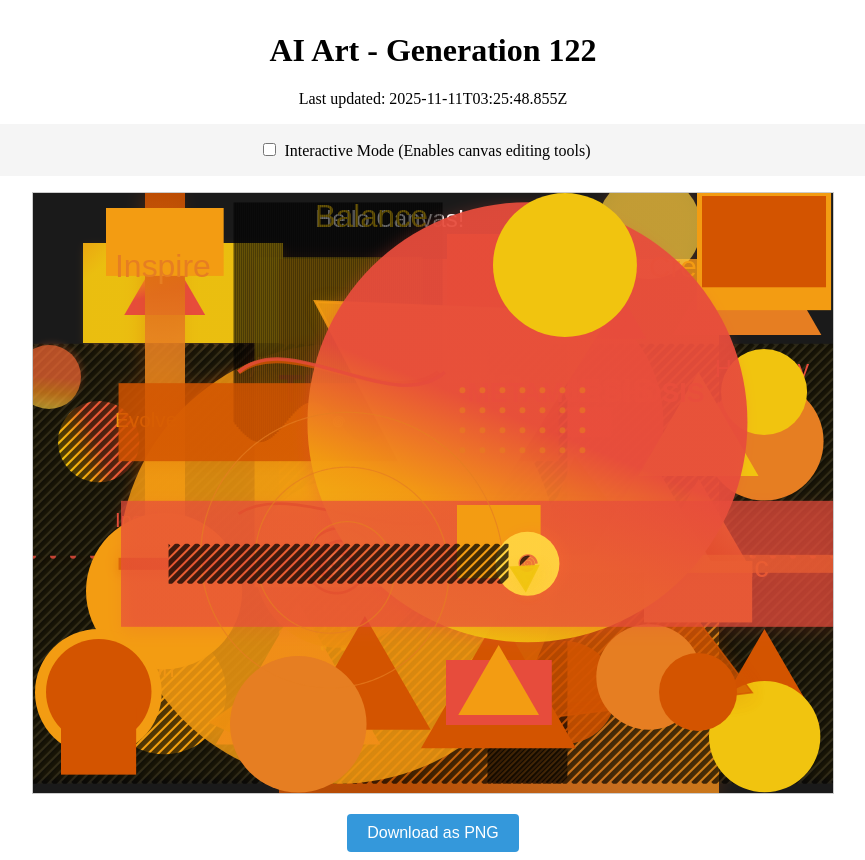
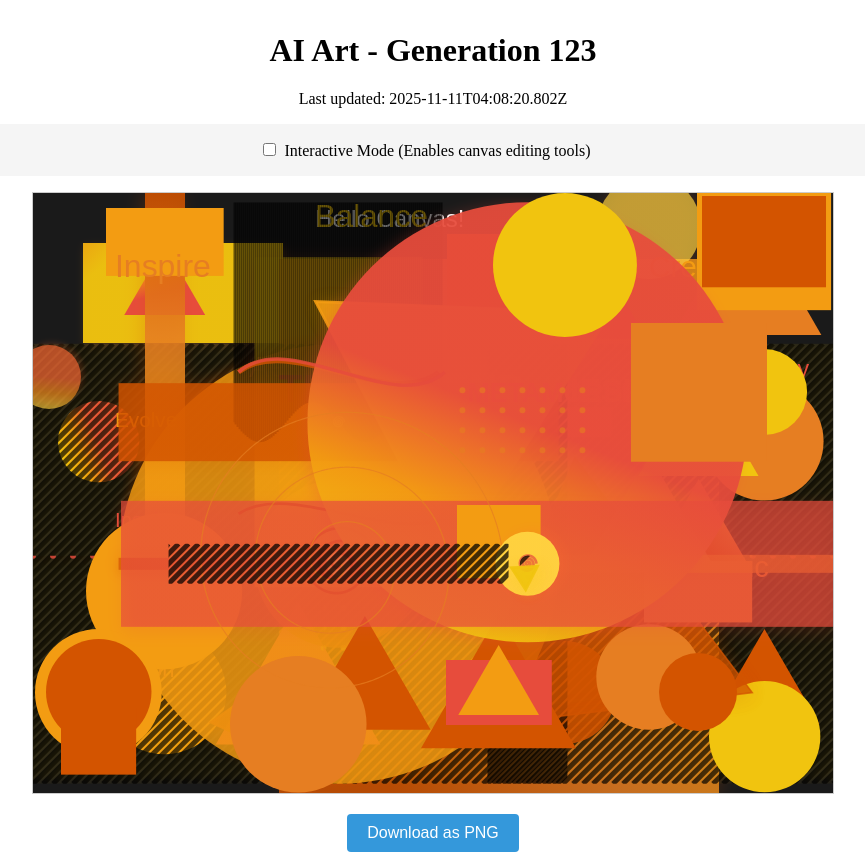
Before and after one commit to mcclowes/ai-art, a React (Vite) app: page / in a window 1280 px wide. Shown: the whole page, without its empty margins (207-1072 px from the left). Built offline with nearby package versions, Linux system fonts and the light colour scheme.

Commit message:
Improve artwork - Generation 123

```diff
--- a/src/artwork-state.ts
+++ b/src/artwork-state.ts
@@ -1495,9 +1495,18 @@ export const artworkState: ArtworkState = {
       "height": 91.29592667780153,
       "fillStyle": "#d35400",
       "id": "element_1762828544435"
+    },
+    {
+      "type": "rectangle",
+      "x": 598,
+      "y": 130,
+      "width": 135.9938299341769,
+      "height": 138.7121622844862,
+      "fillStyle": "#e67e22",
+      "id": "element_1762834100802"
     }
   ],
-  "generation": 122,
-  "lastUpdated": "2025-11-11T03:25:48.855Z",
+  "generation": 123,
+  "lastUpdated": "2025-11-11T04:08:20.802Z",
   "cycleStarted": "2025-11-06T02:35:49.500Z"
 };
```
